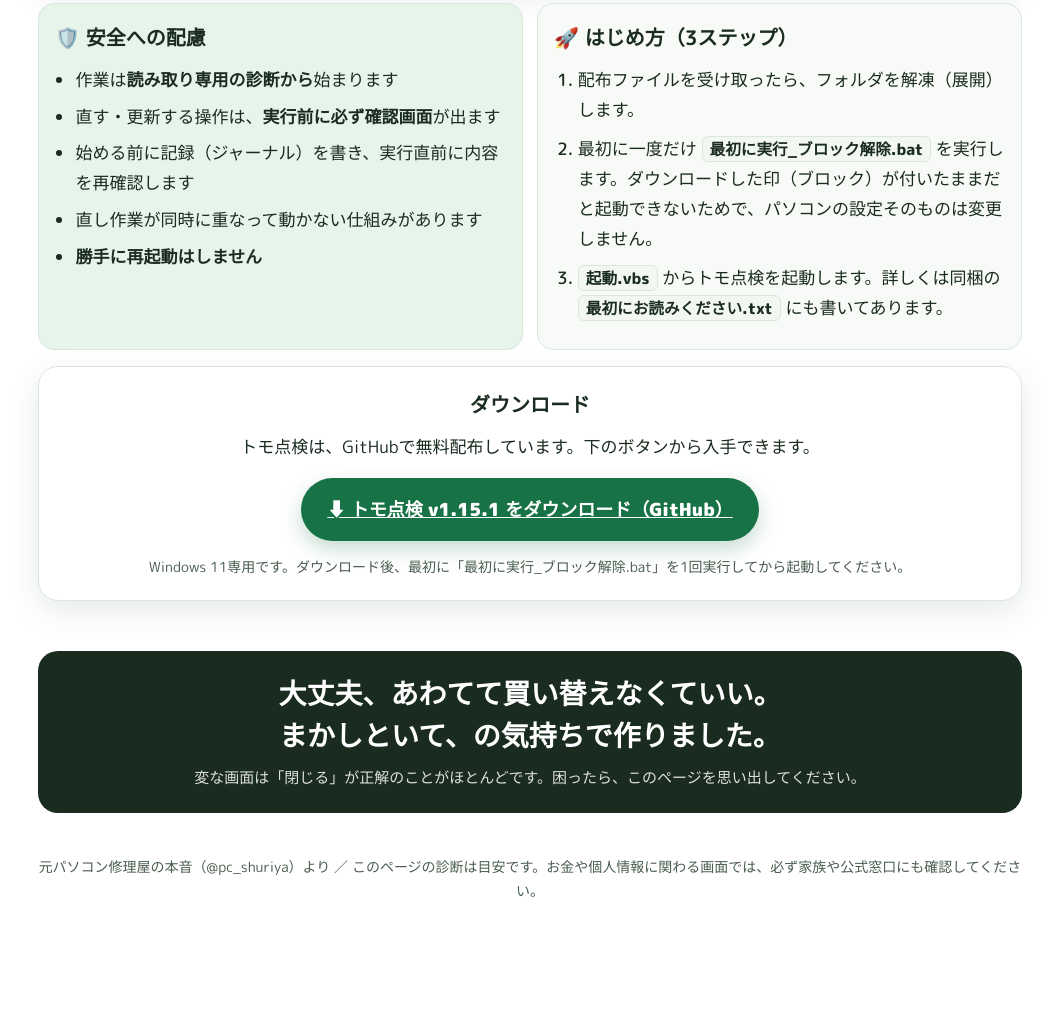
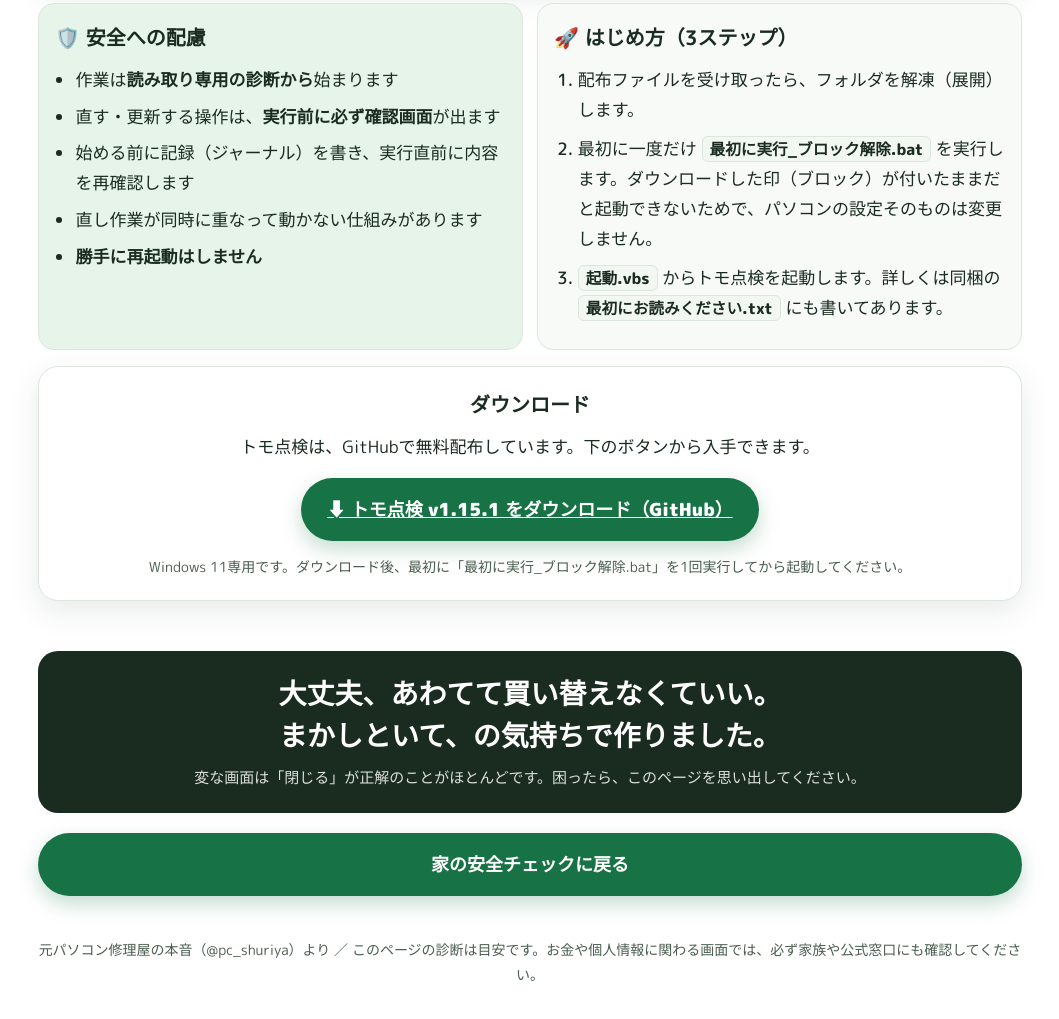
Before and after one commit to noburin1/tomocheck, a plain HTML site: page docs/anzen/check/index.html in a window 1280 px wide. Shown: the part 3388-4407 px from the top of the page, without its empty margins (110-1169 px from the left). Before the commit the page ends 4362 px from the top, so only its background shows below. Drawn offline with Linux system fonts and the light colour scheme.

Commit message:
あやしい画面チェッカー（スマホ版）：最下部に「家の安全チェックに戻る」ボタンを追加

```diff
--- a/docs/anzen/check/index.html
+++ b/docs/anzen/check/index.html
@@ -104,6 +104,7 @@ kbd{background:var(--ink);color:var(--bg);padding:2px 8px;border-radius:6px;font
 .fake-caption ul{margin:0;padding-left:1.15em;color:var(--ink2);font-size:14.5px}
 .btn{appearance:none;border:0;border-radius:999px;padding:16px 26px;font:inherit;font-weight:900;font-size:18px;cursor:pointer;display:inline-flex;align-items:center;gap:10px;justify-content:center}
 .btn-primary{background:var(--green);color:#fff;box-shadow:0 8px 20px rgba(23,114,69,.25)}
+.backhub{display:flex;width:100%;margin-top:20px;text-decoration:none;box-sizing:border-box}
 .btn-secondary{background:var(--card);color:var(--ink);border:2px solid var(--line)}
 .btn:active{transform:translateY(1px)}
 .health-grid{display:grid;grid-template-columns:1fr 1fr;gap:12px}
@@ -318,6 +319,8 @@ code.file{background:var(--bg2);border:1px solid var(--line);padding:1px 7px;bor
     <span>変な画面は「閉じる」が正解のことがほとんどです。困ったら、このページを思い出してください。</span>
   </div>
 
+  <a class="btn btn-primary backhub" href="../">家の安全チェックに戻る</a>
+
   <footer>
     <p>元パソコン修理屋の本音（@pc_shuriya）より ／ このページの診断は目安です。お金や個人情報に関わる画面では、必ず家族や公式窓口にも確認してください。</p>
   </footer>
```
